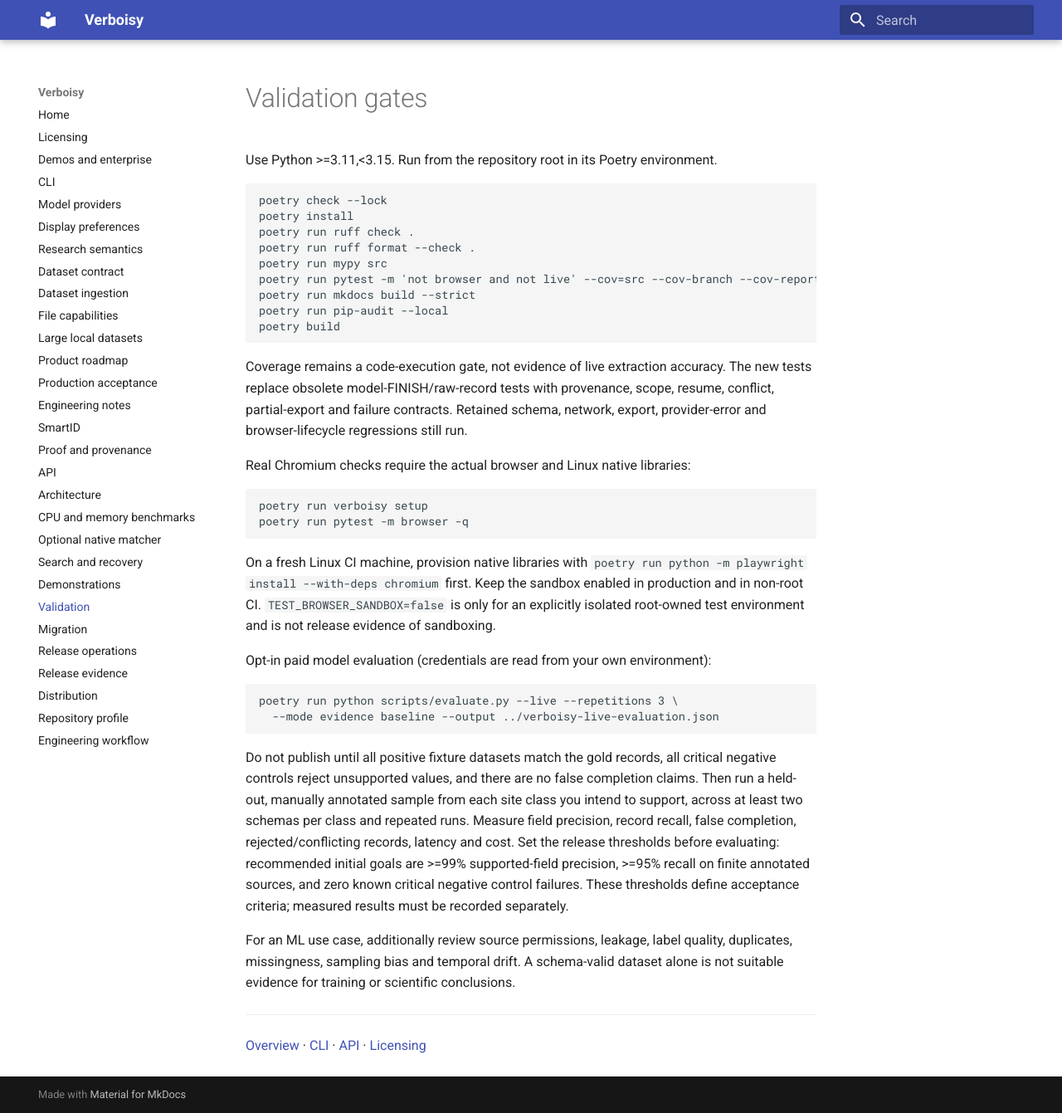
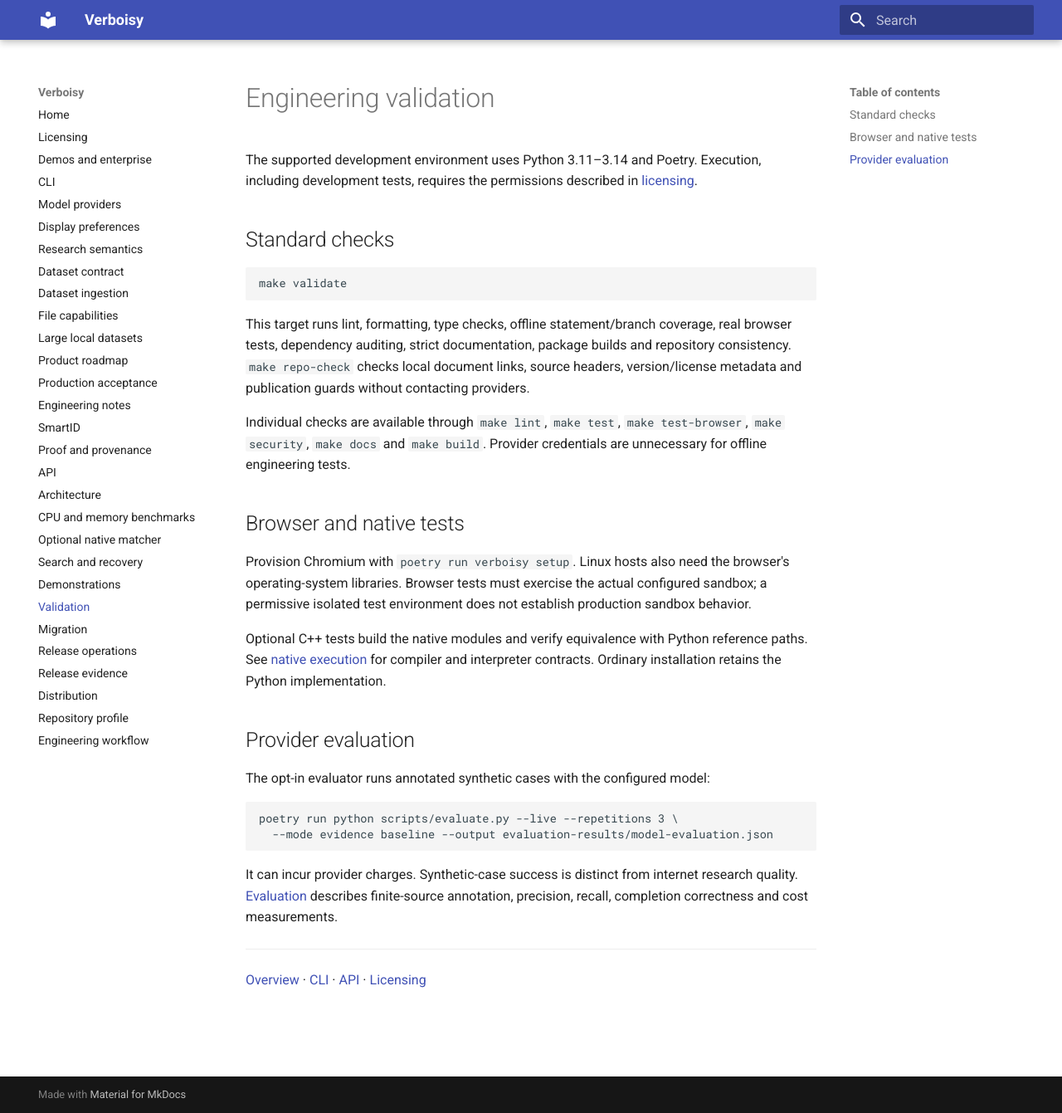
Before and after one commit to EmanueleTorrisi/verboisy, an MkDocs documentation site: the page built from docs/validation.md, in a window 1280 px wide and 1341 px high. Shown: the whole window at 83% size. Built offline with MkDocs 1.6.1 and Material for MkDocs 9.7.7, drawn with Linux system fonts in a browser that asks for light colours.

Commit message:
docs: present public engineering validation interfaces

````diff
--- a/docs/validation.md
+++ b/docs/validation.md
@@ -1,57 +1,48 @@
 <!-- Copyright (c) 2026 Emanuele Torrisi. See LICENSE for applicable terms. -->
 
-# Validation gates
+# Engineering validation
 
-Use Python >=3.11,<3.15. Run from the repository root in its Poetry environment.
+The supported development environment uses Python 3.11–3.14 and Poetry. Execution,
+including development tests, requires the permissions described in [licensing](licensing.md).
+
+## Standard checks
 
 ```bash
-poetry check --lock
-poetry install
-poetry run ruff check .
-poetry run ruff format --check .
-poetry run mypy src
-poetry run pytest -m 'not browser and not live' --cov=src --cov-branch --cov-report=term-missing --cov-fail-under=100
-poetry run mkdocs build --strict
-poetry run pip-audit --local
-poetry build
+make validate
 ```
 
-Coverage remains a code-execution gate, not evidence of live extraction accuracy.
-The new tests replace obsolete model-FINISH/raw-record tests with provenance, scope,
-resume, conflict, partial-export and failure contracts. Retained schema, network,
-export, provider-error and browser-lifecycle regressions still run.
+This target runs lint, formatting, type checks, offline statement/branch coverage,
+real browser tests, dependency auditing, strict documentation, package builds and
+repository consistency. `make repo-check` checks local document links, source headers,
+version/license metadata and publication guards without contacting providers.
 
-Real Chromium checks require the actual browser and Linux native libraries:
+Individual checks are available through `make lint`, `make test`, `make test-browser`,
+`make security`, `make docs` and `make build`. Provider credentials are unnecessary
+for offline engineering tests.
 
-```bash
-poetry run verboisy setup
-poetry run pytest -m browser -q
-```
+## Browser and native tests
 
-On a fresh Linux CI machine, provision native libraries with
-`poetry run python -m playwright install --with-deps chromium` first. Keep the sandbox
-enabled in production and in non-root CI. `TEST_BROWSER_SANDBOX=false` is only for an
-explicitly isolated root-owned test environment and is not release evidence of sandboxing.
+Provision Chromium with `poetry run verboisy setup`. Linux hosts also need the
+browser's operating-system libraries. Browser tests must exercise the actual
+configured sandbox; a permissive isolated test environment does not establish
+production sandbox behavior.
 
-Opt-in paid model evaluation (credentials are read from your own environment):
+Optional C++ tests build the native modules and verify equivalence with Python
+reference paths. See [native execution](native.md) for compiler and interpreter
+contracts. Ordinary installation retains the Python implementation.
+
+## Provider evaluation
+
+The opt-in evaluator runs annotated synthetic cases with the configured model:
 
 ```bash
 poetry run python scripts/evaluate.py --live --repetitions 3 \
-  --mode evidence baseline --output ../verboisy-live-evaluation.json
+  --mode evidence baseline --output evaluation-results/model-evaluation.json
 ```
 
-Do not publish until all positive fixture datasets match the gold records, all critical
-negative controls reject unsupported values, and there are no false completion claims.
-Then run a held-out, manually annotated sample from each site class you intend to
-support, across at least two schemas per class and repeated runs. Measure field precision,
-record recall, false completion, rejected/conflicting records, latency and cost. Set the
-release thresholds before evaluating: recommended initial goals are >=99% supported-field
-precision, >=95% recall on finite annotated sources, and zero known critical negative
-control failures. These thresholds define acceptance criteria; measured results must be recorded separately.
-
-For an ML use case, additionally review source permissions, leakage, label quality,
-duplicates, missingness, sampling bias and temporal drift. A schema-valid dataset alone
-is not suitable evidence for training or scientific conclusions.
+It can incur provider charges. Synthetic-case success is distinct from internet
+research quality. [Evaluation](evaluation.md) describes finite-source annotation,
+precision, recall, completion correctness and cost measurements.
 
 ---
 
````
